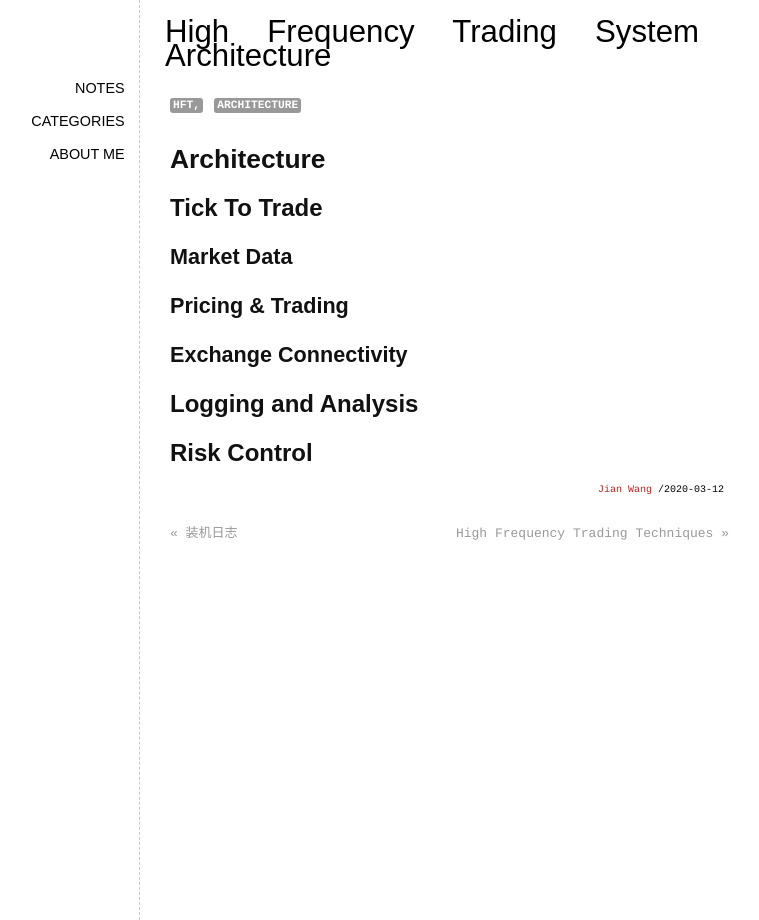
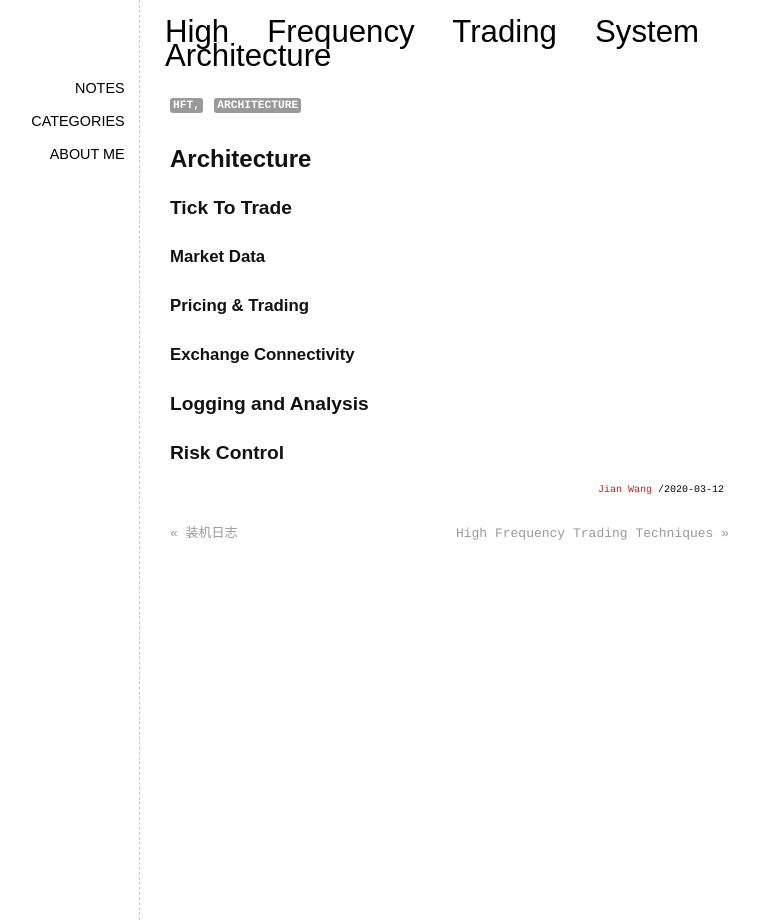
Before and after one commit to elan2wang/note, a Jekyll site: the page built from _posts/2020-03-12-high-frequency-trading-architecture.md, in a window 1280 px wide. Shown: the whole page, without its empty margins (111-870 px from the left). Built offline with Jekyll 4.4.1, drawn with Linux system fonts in a browser that asks for light colours; comment, search, counter and statistics services are not loaded.

Commit message:
update post

```diff
--- a/style/note.css
+++ b/style/note.css
@@ -30,19 +30,19 @@ h1, h2, h3, h4 {
 }
 
 h1 {
-	font-size:2.2em;
+	font-size:2em;
 }
 
 h2 {
-	font-size:2em;
+	font-size:1.6em;
 }
 
 h3 {
-	font-size:1.8em;
+	font-size:1.4em;
 }
 
 h4 {
-	font-size:1.6em;
+	font-size:1.2em;
 }
 
 p {
```
